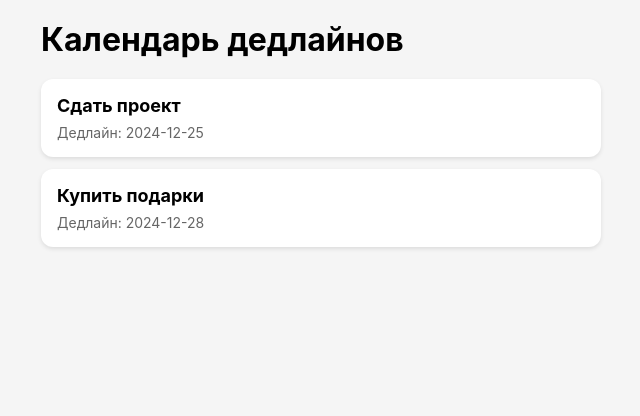
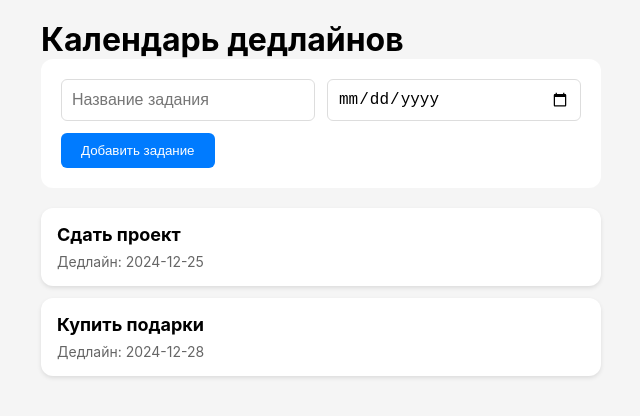
Before and after one commit to darina224/calendar-deadlines, a React (Create React App) app: page / in a window 1280 px wide. Shown: the top 416 px of the page, without its empty margins (319-959 px from the left). Built offline with nearby package versions, Linux system fonts and the light colour scheme.

Commit message:
добавление задания

```diff
--- /dev/null
+++ b/src/AddTaskForm.css
@@ -0,0 +1,30 @@
+.add-task-form {
+  background: white;
+  padding: 20px;
+  border-radius: 12px;
+  margin-bottom: 20px;
+  display: flex;
+  gap: 12px;
+  flex-wrap: wrap;
+}
+
+.add-task-form input {
+  flex: 1;
+  padding: 10px;
+  border: 1px solid #ddd;
+  border-radius: 6px;
+  font-size: 16px;
+}
+
+.add-task-form button {
+  padding: 10px 20px;
+  background: #007bff;
+  color: white;
+  border: none;
+  border-radius: 6px;
+  cursor: pointer;
+}
+
+.add-task-form button:hover {
+  background: #0056b3;
+}
--- /dev/null
+++ b/src/AddTaskForm.js
@@ -0,0 +1,41 @@
+import { useState } from 'react';
+import './AddTaskForm.css';
+
+function AddTaskForm({ onAddTask }) {
+  const [title, setTitle] = useState('');
+  const [deadline, setDeadline] = useState('');
+
+  const handleSubmit = (e) => {
+    e.preventDefault();
+    if (title.trim() && deadline) {
+      onAddTask({
+        id: Date.now(),
+        title: title.trim(),
+        deadline: deadline
+      });
+      setTitle('');
+      setDeadline('');
+    }
+  };
+
+  return (
+    <form className="add-task-form" onSubmit={handleSubmit}>
+      <input
+        type="text"
+        placeholder="Название задания"
+        value={title}
+        onChange={(e) => setTitle(e.target.value)}
+        required
+      />
+      <input
+        type="date"
+        value={deadline}
+        onChange={(e) => setDeadline(e.target.value)}
+        required
+      />
+      <button type="submit">Добавить задание</button>
+    </form>
+  );
+}
+
+export default AddTaskForm;
--- a/src/App.js
+++ b/src/App.js
@@ -1,18 +1,24 @@
+import { useState } from 'react';
 import './App.css';
 import TaskCard from './TaskCard';
+import AddTaskForm from './AddTaskForm';
 
 function App() {
-  // Временные данные для проверки
-  const testTasks = [
+  const [tasks, setTasks] = useState([
     { id: 1, title: 'Сдать проект', deadline: '2024-12-25' },
     { id: 2, title: 'Купить подарки', deadline: '2024-12-28' }
-  ];
+  ]);
+
+  const addTask = (newTask) => {
+    setTasks([...tasks, newTask]);
+  };
 
   return (
     <div className="app">
       <h1>Календарь дедлайнов</h1>
+      <AddTaskForm onAddTask={addTask} />
       <div className="tasks-list">
-        {testTasks.map(task => (
+        {tasks.map(task => (
           <TaskCard key={task.id} task={task} />
         ))}
       </div>
```
